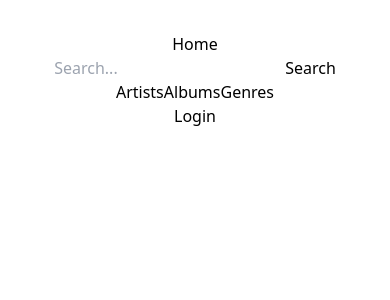
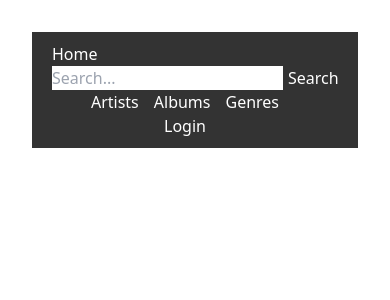
Before and after one commit to GrabberKaibutsu/SoundScope, a React (Vite) app in the folder frontend/musiccatalog/: page /artists in a window 390 px wide. Shown: the top 300 px of the page. Built offline with nearby package versions, Linux system fonts and the light colour scheme.

Commit message:
navbar css

```diff
--- a/frontend/musiccatalog/src/App.jsx
+++ b/frontend/musiccatalog/src/App.jsx
@@ -4,6 +4,7 @@ import { Route, Routes } from "react-router-dom";
 import Signup from "./pages/Signup";
 import Login from "./pages/Login";
 import NavBar from './components/NavBar';
+import'./NavBar.css';
 import Home from "./pages/Homepage"
 
 function App() {
--- a/frontend/musiccatalog/src/NavBar.css
+++ b/frontend/musiccatalog/src/NavBar.css
@@ -1,5 +1,6 @@
 .navbar {
     display: flex;
+    flex-wrap: wrap; /* Allows items to wrap to a new line if needed */
     justify-content: space-between;
     align-items: center;
     padding: 10px 20px;
@@ -7,21 +8,41 @@
     color: white;
 }
 
+.navbar div {
+    display: flex;
+    align-items: center;
+}
+
+.home-link, .search-section, .nav-links, .profile-section {
+    margin-right: 20px; /* Ensures spacing between sections */
+}
+
+.search-section input, .search-section button {
+    margin-right: 5px; /* Spacing within the search section */
+}
+
 .navbar a, .navbar button {
     color: white;
     text-decoration: none;
-    margin: 0 10px;
     background: none;
     border: none;
     cursor: pointer;
 }
 
-  .search-section input, .search-section button {
-    padding: 5px 10px;
+.nav-links a {
+    margin-right: 15px;
 }
 
+.nav-links a:last-child {
+    margin-right: 0;
+}
+
+
+
+
 @media (max-width: 768px) {
-    .nav-links {
-      display: none;
+    .nav-links, .profile-section {
+        flex-basis: 100%; /* Forces new line for smaller screens */
+        justify-content: center; /* Centers items on new line */
     }
 }
```
Lines whose indentation alone changed are shown as unchanged.
